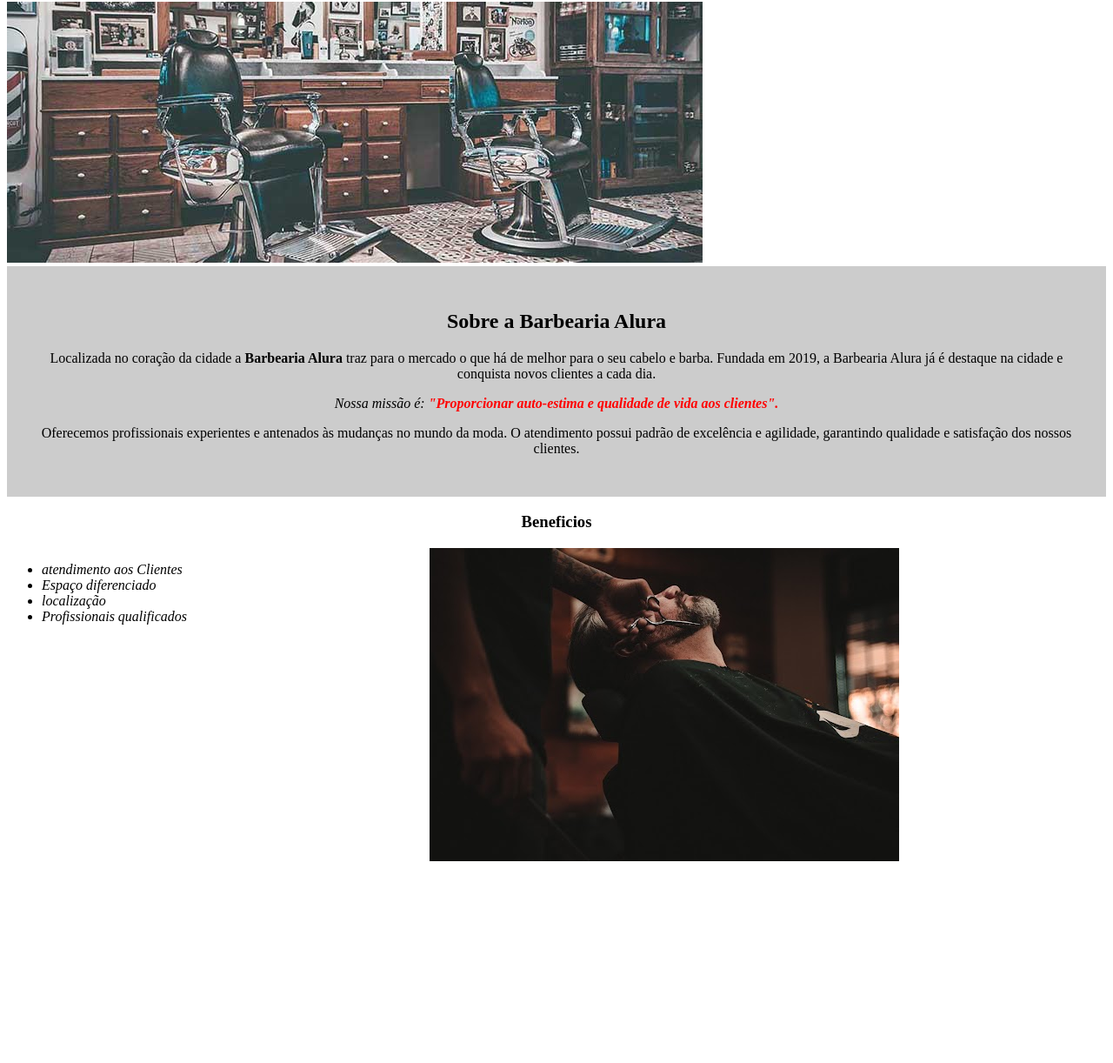
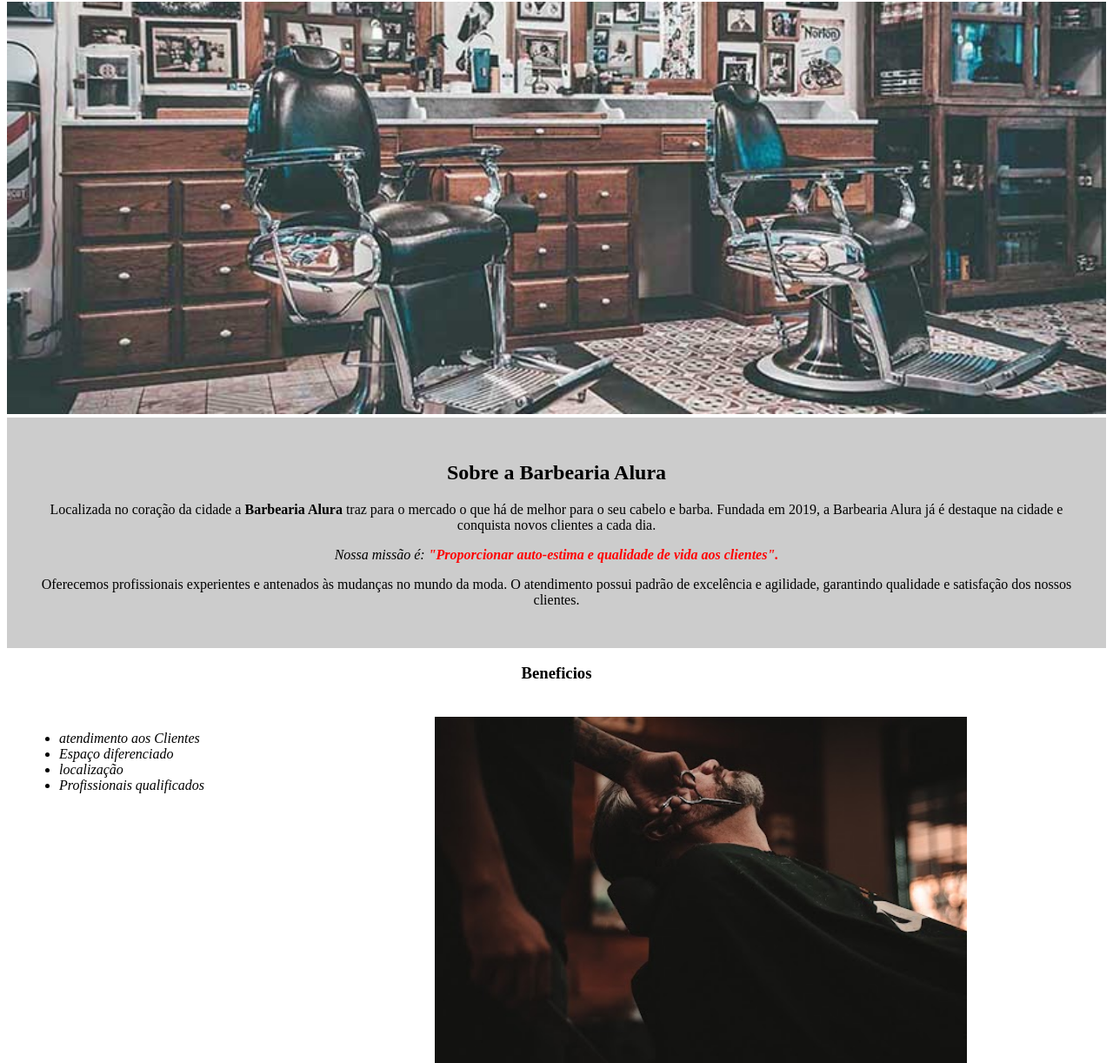
Before and after one commit to cassssssssssssssssssiiiiiuuuuuuu/Aarbearia-Alura-Gustavo, a plain HTML site: page index.html in a window 1280 px wide. Shown: the part 78-1300 px from the top of the page at 87% size. Before the commit the page ends 1080 px from the top, so only its background shows below. Drawn offline with Linux system fonts and the light colour scheme.

Commit message:
Update style.css
c

```diff
--- a/style.css
+++ b/style.css
@@ -1,6 +1,7 @@
-#banner{ width: 100%;}
+#imagem{ width: 100%;}
 
-.principal { background: #CCCCCC;padding: 30px}
+.principal { background: #CCCCCC;
+    padding: 30px}
 
 .titulo-principal{ padding-left: 20px }
 
@@ -14,11 +15,12 @@ em strong{ color: red;}
 
 .itens{ font-style: italic}
 
-.beneficios{ background: #FFFFFF;}
+.beneficios{ background: #FFFFFF;
+padding: 20px;}
 
 ul{ display: inline-block;
 vertical-align: top;
 width: 20%;
 margin-right: 15%;}
 
-.imagembeneficios{ width: 50%}
+.imagembeneficio{ width: 50%}
```
